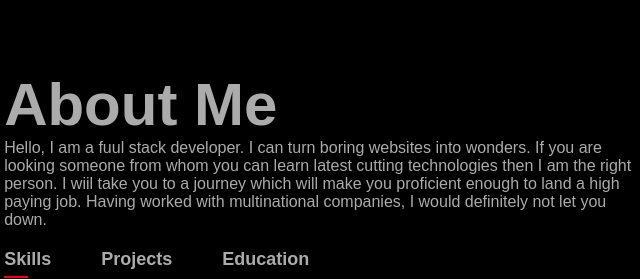
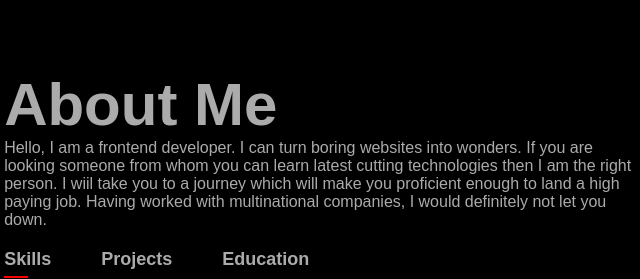
Before and after one commit to Faiz528/Personal_portfolio, a plain HTML site: page index.html in a window 1280 px wide. Shown: the part 800-1079 px from the top of the page, 497-1137 px from the left. Drawn offline with Linux system fonts and the light colour scheme.

Commit message:
Update index.html

```diff
--- a/index.html
+++ b/index.html
@@ -36,7 +36,7 @@
                 </div>
                 <div class="about-col-2">
                     <h1 class="sub-title">About Me</h1>
-                    <p>Hello, I am a fuul stack developer. I can turn boring websites into wonders. If you are looking
+                    <p>Hello, I am a frontend developer. I can turn boring websites into wonders. If you are looking
                         someone from whom you can learn latest cutting technologies then I am the right person. I wiil take you to a journey which
                         will make you proficient enough to land a high paying job. Having worked with multinational companies, I would
                         definitely not let you down.
```
